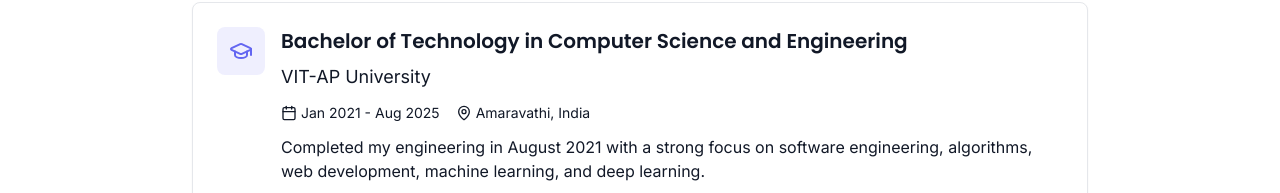
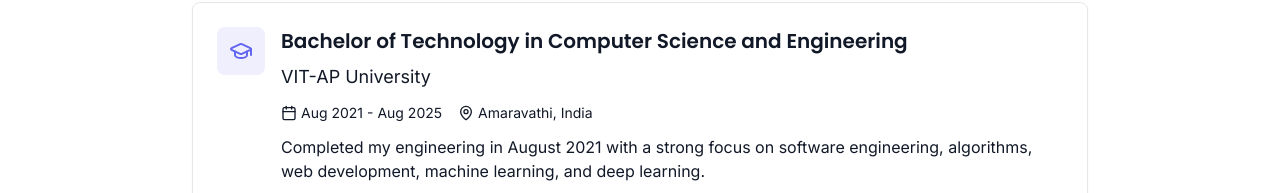
Before and after one commit to Sai-Naman-Gangiredla/PORTFOLIO, a Next.js app: page /education in a window 1280 px wide. Shown: the part 406-599 px from the top of the page. Built offline with nearby package versions, Linux system fonts and the light colour scheme.

Commit message:
Change start Date to '2021-08'
Updated startDate format to include month.

```diff
--- a/src/data/education.ts
+++ b/src/data/education.ts
@@ -16,7 +16,7 @@ export const education: Education[] = [
     degree: "Bachelor of Technology in Computer Science and Engineering",
     institution: "VIT-AP University",
     location: "Amaravathi, India",
-    startDate: "2021",
+    startDate: "2021-08",
     endDate: "2025-08",
     description: "Completed my engineering in August 2021 with a strong focus on software engineering, algorithms, web development, machine learning, and deep learning.",
     coursework: [
```
